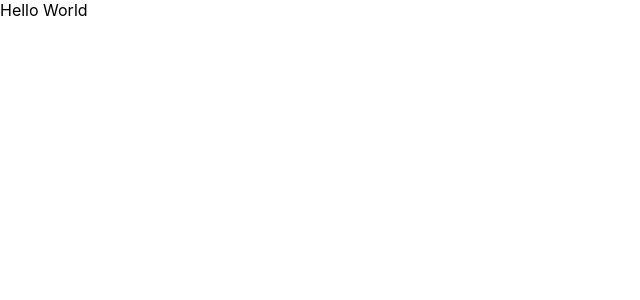
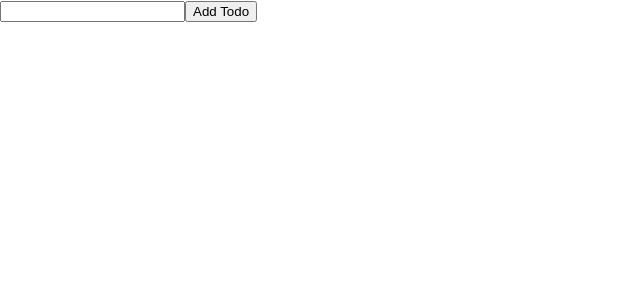
Before and after one commit to mattbutton/rtk-todo, a React (Create React App) app: page / in a window 1280 px wide. Shown: the top 300 px of the page, without its empty margins (0-640 px from the left). Built offline with nearby package versions, Linux system fonts and the light colour scheme.

Commit message:
Adding todo items

```diff
--- a/src/app/App.tsx
+++ b/src/app/App.tsx
@@ -1,10 +1,12 @@
 import React from 'react';
+
+import AddTodo from 'features/todoList/AddTodo';
 import './App.css';
 
 export default function App() {
   return (
     <div>
-      Hello World
+      <AddTodo />
     </div>
   );
 }
--- /dev/null
+++ b/src/features/todoList/AddTodo.tsx
@@ -0,0 +1,30 @@
+import React from 'react'
+import { useDispatch } from 'react-redux'
+import { addTodo } from './todoSlice';
+
+export default function AddTodo(): JSX.Element {
+    const dispatch = useDispatch();
+    const [text, setText] = React.useState('');
+
+    function handleChange(e: { target: HTMLInputElement; }) {
+        setText(e.target.value);
+    }
+
+    function handleSubmit(e: any) {
+        e.preventDefault()
+
+        if (!text.trim()) {
+            return
+        }
+        dispatch(addTodo(text))
+
+        setText('');
+    }
+
+    return (
+        <form onSubmit={handleSubmit}>
+            <input value={text} onChange={handleChange} />
+            <button type="submit">Add Todo</button>
+        </form>
+    )
+}
```
